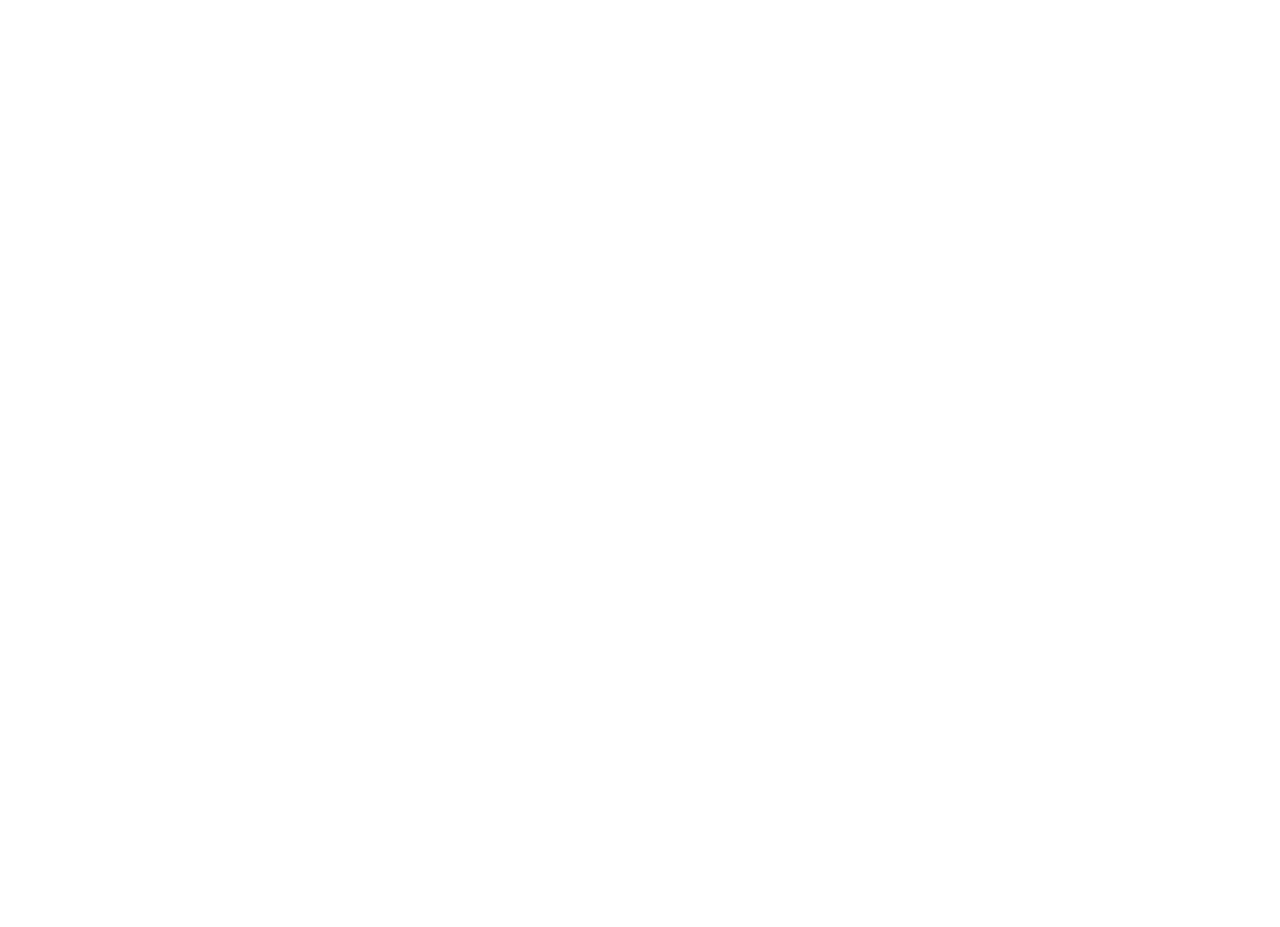
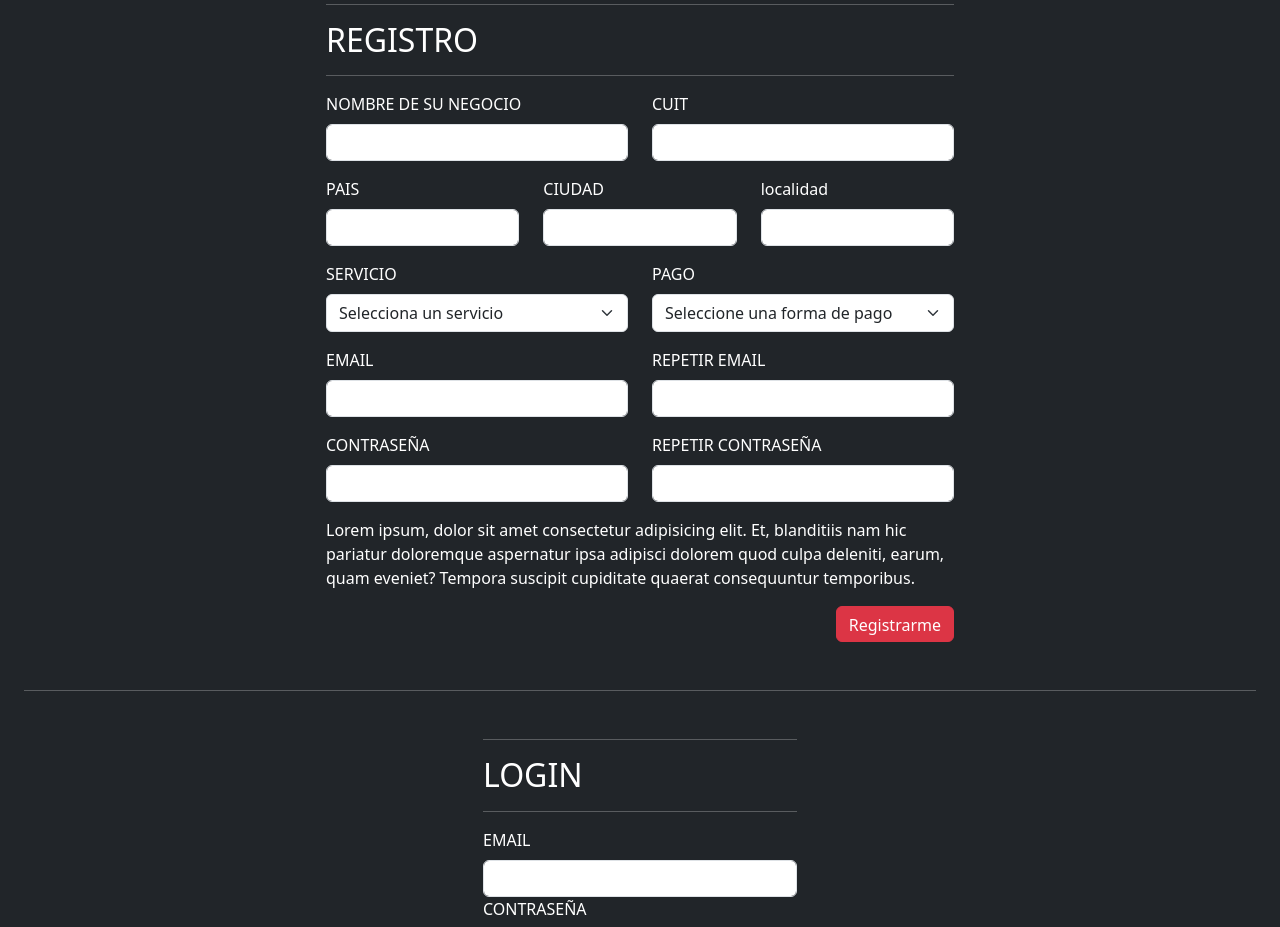
Before and after one commit to ColmanNicolas/FrontendProyecto3, a React (Vite) app: page /landing-page/auth in a window 1280 px wide. Before the commit this address had no page. Shown: the part 100-1027 px from the top of the page. Before the commit the page ends 800 px from the top, so only its background shows below. Built offline with nearby package versions, Linux system fonts and the light colour scheme.

Commit message:
agrego pagina auth principal

```diff
--- a/index.html
+++ b/index.html
@@ -10,5 +10,7 @@
   <body>
     <div id="root"></div>
     <script type="module" src="/src/main.jsx"></script>
+    <script src="https://cdn.jsdelivr.net/npm/@popperjs/core@2.11.8/dist/umd/popper.min.js" integrity="sha384-I7E8VVD/ismYTF4hNIPjVp/Zjvgyol6VFvRkX/vR+Vc4jQkC+hVqc2pM8ODewa9r" crossorigin="anonymous"></script>
+<script src="https://cdn.jsdelivr.net/npm/bootstrap@5.3.3/dist/js/bootstrap.min.js" integrity="sha384-0pUGZvbkm6XF6gxjEnlmuGrJXVbNuzT9qBBavbLwCsOGabYfZo0T0to5eqruptLy" crossorigin="anonymous"></script>
   </body>
 </html>
--- a/src/App.jsx
+++ b/src/App.jsx
@@ -4,6 +4,7 @@
 import ServiceAdminPage from './pages/ServiceAdminPage'
 import LandingPage from './pages/LandingPage'
 import './App.css'
+import PrincipalAuth from './pages/PrincipalAuth'
 
 function App() {
 
@@ -15,6 +16,7 @@
           <Route path='/home' element={<Home />} />
           <Route path='/admin-controls' element={<ServiceAdminPage/>} />
           <Route path='/landing-page' element={<LandingPage/>} />
+          <Route path='/landing-page/auth' element={<PrincipalAuth/>} />
           <Route />
         </Routes>
       </BrowserRouter>
--- /dev/null
+++ b/src/components/FormPrincipalLogin.jsx
@@ -0,0 +1,24 @@
+const FormPrincipalLogin = ()=>{
+    return(
+        <form className="w-25 mx-auto text-white my-5">
+        <hr />
+        <h2>LOGIN</h2>
+        <hr />
+        <section className="row pb-3">
+            <section className="col-12">
+                <label htmlFor="" className="form-label">EMAIL</label>
+                <input type="text" className="form-control" id="" required />
+            </section>
+            <section className="col-12">
+                <label htmlFor="" className="form-label">CONTRASEÑA</label>
+                <input type="text" className="form-control" id="" required />
+            </section>
+        </section>
+        <p>Lorem ipsum, dolor sit amet consectetur adipisicing elit. Et, blanditiis nam hic pariatur doloremque aspernatur ipsa adipisci dolorem quod culpa deleniti, earum, quam eveniet? Tempora suscipit cupiditate quaerat consequuntur temporibus.</p>
+        <section className="d-flex justify-content-end">
+            <button className="btn btn-danger">Registrarme</button>
+        </section>
+    </form>
+    )
+};
+export default FormPrincipalLogin;
--- /dev/null
+++ b/src/components/FormPrincipalRegister.jsx
@@ -0,0 +1,79 @@
+const FormPrincipalRegister = ()=>{
+    return(
+        <form className="w-50 mx-auto text-white my-5">
+        <hr />
+        <h2>REGISTRO</h2>
+        <hr />
+        <section className="row mb-3">
+            <section className="col-6">
+                <label htmlFor="" className="form-label">NOMBRE DE SU NEGOCIO</label>
+                <input type="text" className="form-control" id="" required />
+            </section>
+            <section className="col-6">
+                <label htmlFor="" className="form-label">CUIT</label>
+                <input type="text" className="form-control" id="" required />
+            </section>
+        </section>
+        <section className="row mb-3">
+            <section className="col-4">
+                <label htmlFor="" className="form-label">PAIS</label>
+                <input type="text" className="form-control" id="" required />
+            </section>
+            <section className="col-4">
+                <label htmlFor="" className="form-label">CIUDAD</label>
+                <input type="text" className="form-control" id="" required />
+            </section>
+            <section className="col-4">
+                <label htmlFor="" className="form-label">localidad</label>
+                <input type="text" className="form-control" id="" required />
+            </section>
+        </section>
+        <section className="row mb-3">
+            <section className="col-6">
+                <label htmlFor="" className="form-label">SERVICIO</label>
+                <select className="form-select" aria-label="Default select example" required >
+                    <option value="" disabled selected hidden>Selecciona un servicio</option>
+                    <option value="1">STANDARD SERVICE</option>
+                    <option value="2">SELF-MANAGEMENT APP</option>
+                    <option value="3">MENU APP</option>
+                </select>
+            </section>
+            <section className="col-6">
+                <label htmlFor="" className="form-label">PAGO</label>
+                <select className="form-select" aria-label="Default select example" required>
+                    <option value="" disabled selected hidden>Seleccione una forma de pago</option>
+                    <option value="1">Depósito Bancario</option>
+                    <option value="2">Pago Con Tarjeta</option>
+                    <option value="3">Pago Con Billetera Virtual</option>
+                    <option value="4">Pagar Luego</option>
+                </select>
+            </section>
+        </section>
+        <section className="row mb-3">
+            <section className="col-6">
+                <label htmlFor="" className="form-label">EMAIL</label>
+                <input type="text" className="form-control" id="" required />
+            </section>
+            <section className="col-6">
+                <label htmlFor="" className="form-label">REPETIR EMAIL</label>
+                <input type="text" className="form-control" id="" required />
+            </section>
+        </section>
+        <section className="row mb-3">
+            <section className="col-6">
+                <label htmlFor="" className="form-label">CONTRASEÑA</label>
+                <input type="text" className="form-control" id="" required />
+            </section>
+            <section className="col-6">
+                <label htmlFor="" className="form-label">REPETIR CONTRASEÑA</label>
+                <input type="text" className="form-control" id="" required />
+            </section>
+        </section>
+        <p>Lorem ipsum, dolor sit amet consectetur adipisicing elit. Et, blanditiis nam hic pariatur doloremque aspernatur ipsa adipisci dolorem quod culpa deleniti, earum, quam eveniet? Tempora suscipit cupiditate quaerat consequuntur temporibus.</p>
+        <section className="d-flex justify-content-end">
+            <button className="btn btn-danger">Registrarme</button>
+        </section>
+    </form>
+    )
+};
+export default FormPrincipalRegister;
--- /dev/null
+++ b/src/pages/PrincipalAuth.jsx
@@ -0,0 +1,30 @@
+import FormPrincipalLogin from "../components/FormPrincipalLogin";
+import FormPrincipalRegister from "../components/FormPrincipalRegister";
+import NavbarDeDesarrollo from "../components/NavbarDeDesarrollo";
+
+const PrincipalAuth = () => {
+    NavbarDeDesarrollo
+    return (
+        <>
+            <section className="min-vh-100 d-flex  flex-column">
+
+                <header className="bg-danger d-flex justify-content-between align-items-center">
+                    <h1>PAGINA AUTH</h1>
+                    <NavbarDeDesarrollo />
+
+                </header>
+                <main className="container-fluid   bg-dark">
+                    <FormPrincipalRegister />
+                    <div className="container-fluid w-100">
+                        <hr className="text-white" />
+                    </div>
+                    <FormPrincipalLogin />
+                </main>
+                <footer className="bg-danger mt-auto">
+                    <h1>FOOTER PAGINA AUTH</h1>
+                </footer>
+            </section>
+        </>
+    )
+};
+export default PrincipalAuth;
```
